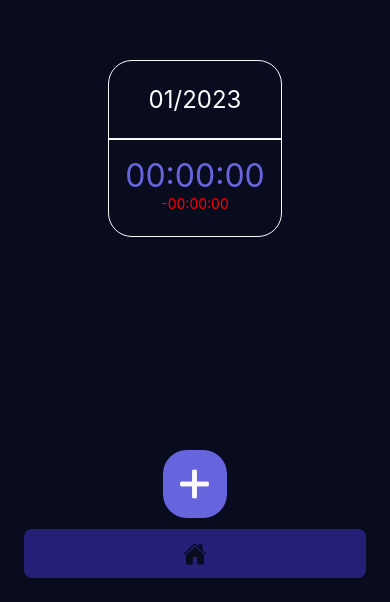
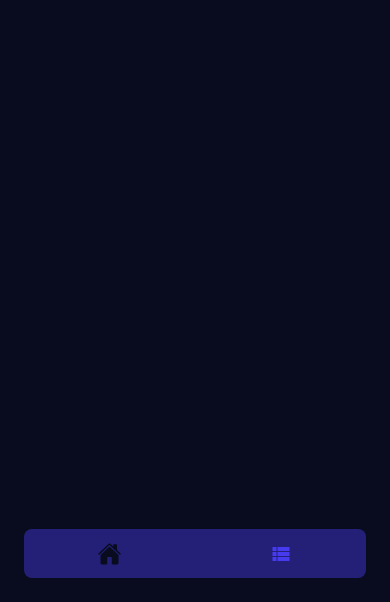
Before and after one commit to pedropfsf/CountTimerTracked, a React Native app: screen /listRecordedTimes in a window 390 px wide. Shown: the part 242-844 px from the top of the page. Built offline with nearby package versions, Linux system fonts and the light colour scheme.

Commit message:
feat: :construction: Adicionado uma rota para lista de tempos registrados

```diff
--- a/App.tsx
+++ b/App.tsx
@@ -3,7 +3,8 @@ import { NavigationContainer } from "@react-navigation/native";
 import { createBottomTabNavigator } from "@react-navigation/bottom-tabs";
 
 // Screens
-import HomeRoute, { InitialRouteNativeStack } from "./routes/HomeRoute";
+import HomeRoute from "./routes/HomeRoute";
+import ListRecordedTimes from "./screens/ListRecordedTimes";
 
 // Contexts
 import { DataProvider } from "./contexts/DataContext";
@@ -13,6 +14,7 @@ import colors from "./styles/colors";
 
 // Icons
 import { Ionicons } from '@expo/vector-icons';
+import { MaterialIcons } from '@expo/vector-icons';
 
 export type InitialRouteBottomTab = {
   home: undefined;
@@ -51,15 +53,32 @@ export default function App() {
                   size={24}
                   color={focused
                     ?
+                    colors.primary_level_3
+                    :
                     colors.primary_level_1
-                    :
-                    colors.primary_level_3
                   }
                 />
               ),
             }}
           />
-          {/* <BottomTab.Screen name="registerTrack" component={RegisterTrack}/> */}
+          <BottomTab.Screen
+            name="listRecordedTimes"
+            component={ListRecordedTimes}
+            options={{
+              tabBarIcon: ({ focused }) => (
+                <MaterialIcons
+                  name="view-list"
+                  size={24}
+                  color={focused
+                    ?
+                    colors.primary_level_3
+                    :
+                    colors.primary_level_1
+                  }
+                />
+              ),
+            }}
+          />
         </BottomTab.Navigator>
       </DataProvider>
     </NavigationContainer>
--- /dev/null
+++ b/screens/ListRecordedTimes.tsx
@@ -0,0 +1,27 @@
+// Modules
+import { StatusBar } from 'expo-status-bar';
+import { useNavigation, NavigationProp } from "@react-navigation/native";
+import {  } from "@react-navigation/native-stack";
+
+// Elements
+import ContainerScreen from '../elements/ContainerScreen';
+
+// Types
+import { InitialRouteBottomTab } from '../App';
+
+// Contexts
+import { useData } from '../contexts/DataContext';
+
+type ListRecordedTimesNavigationProp = NavigationProp<InitialRouteBottomTab, "listRecordedTimes">;
+
+export default function ListRecordedTimes() {
+  const { listTimerPerMonth } = useData();
+  const navigation = useNavigation<ListRecordedTimesNavigationProp>();
+
+  return (
+    <ContainerScreen>
+
+
+    </ContainerScreen>
+  );
+}
```
